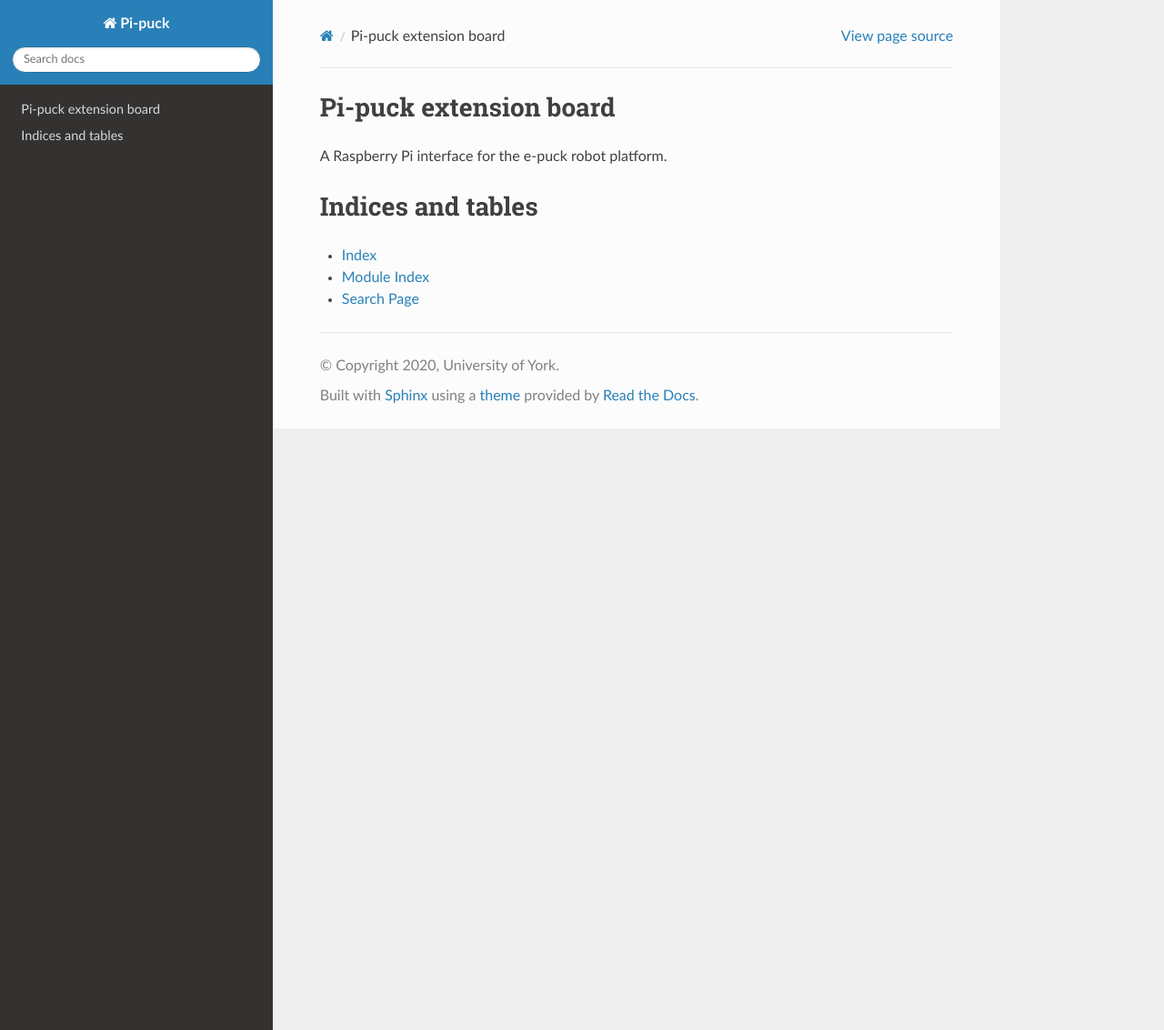
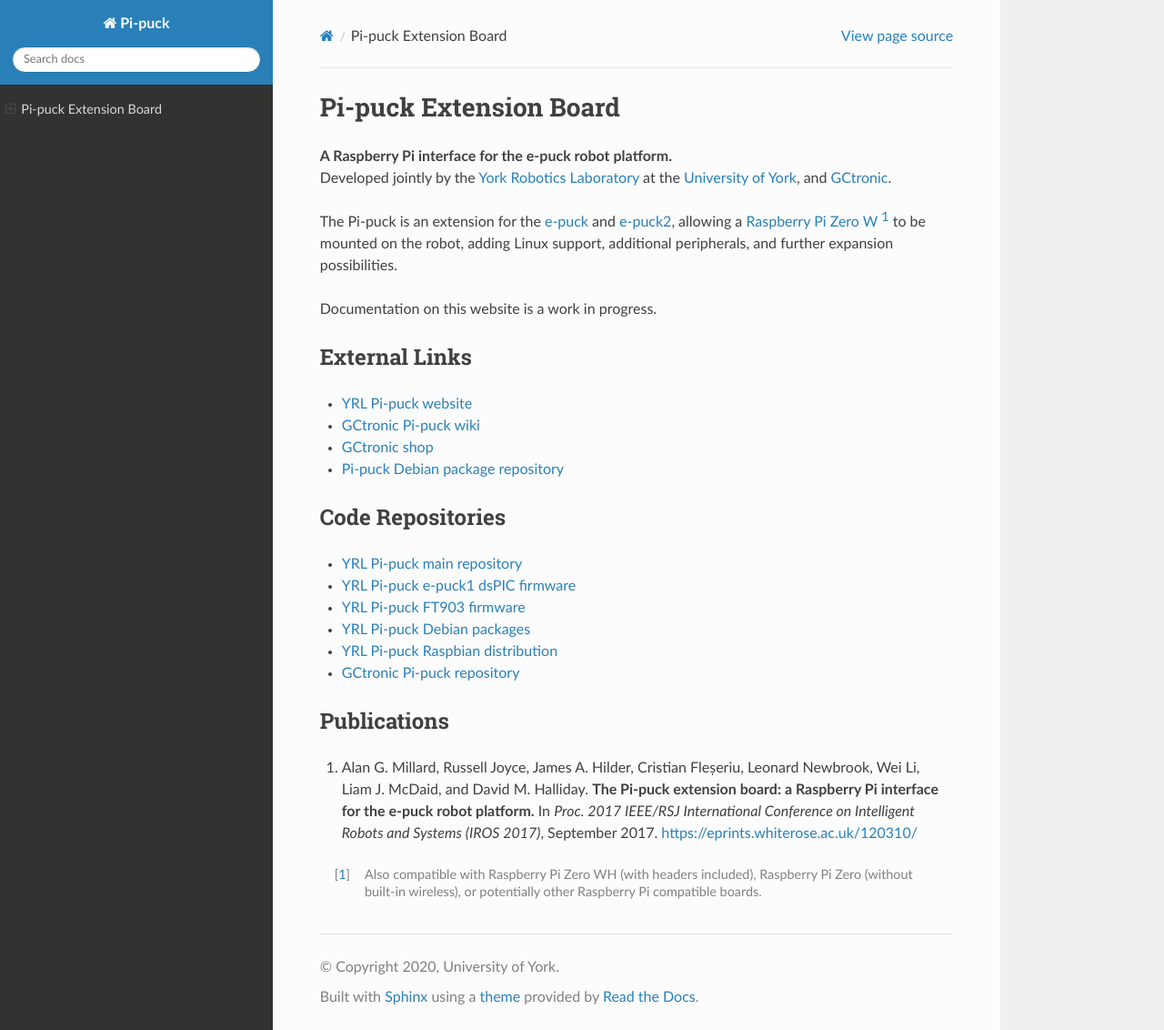
Before and after one commit to yorkrobotlab/pi-puck, a Sphinx documentation site: the page built from docs/index.rst, in a window 1280 px wide and 1132 px high. Shown: the whole window at 91% size. Built offline with Sphinx 7.4.7 and the Read the Docs theme 2.0.0, drawn with Linux system fonts in a browser that asks for light colours.

Commit message:
Added some basic info to the documentation index

```diff
--- a/docs/index.rst
+++ b/docs/index.rst
@@ -1,16 +1,52 @@
-Pi-puck extension board
-===================================
+***********************
+Pi-puck Extension Board
+***********************
 
 .. toctree::
-   :maxdepth: 2
+   :maxdepth: 1
    :caption: Contents:
 
-A Raspberry Pi interface for the e-puck robot platform.
+| **A Raspberry Pi interface for the e-puck robot platform.**
+| Developed jointly by the `York Robotics Laboratory`_ at the `University of York`_, and `GCtronic`_.
 
 
-Indices and tables
-==================
+The Pi-puck is an extension for the `e-puck`_ and `e-puck2`_, allowing a `Raspberry Pi Zero W`_ [#]_ to be mounted on the robot, adding Linux support, additional peripherals, and further expansion possibilities.
 
-* :ref:`genindex`
-* :ref:`modindex`
-* :ref:`search`
+Documentation on this website is a work in progress.
+
+
+External Links
+--------------
+
+- `YRL Pi-puck website <https://www.york.ac.uk/robot-lab/pi-puck/>`_
+- `GCtronic Pi-puck wiki <https://www.gctronic.com/doc/index.php?title=Pi-puck>`_
+- `GCtronic shop <https://www.gctronic.com/shop.php#e-puck%20extensions>`_
+- `Pi-puck Debian package repository <https://www.cs.york.ac.uk/pi-puck/>`_
+
+
+Code Repositories
+--------------
+
+- `YRL Pi-puck main repository <https://github.com/yorkrobotlab/pi-puck>`_
+- `YRL Pi-puck e-puck1 dsPIC firmware <https://github.com/yorkrobotlab/pi-puck-e-puck1>`_
+- `YRL Pi-puck FT903 firmware <https://github.com/yorkrobotlab/pi-puck-ft903>`_
+- `YRL Pi-puck Debian packages <https://github.com/yorkrobotlab/pi-puck-packages>`_
+- `YRL Pi-puck Raspbian distribution <https://github.com/yorkrobotlab/pi-gen>`_
+- `GCtronic Pi-puck repository <https://github.com/gctronic/Pi-puck>`_
+
+
+Publications
+------------
+
+1. Alan G. Millard, Russell Joyce, James A. Hilder, Cristian Fleșeriu, Leonard Newbrook, Wei Li, Liam J. McDaid, and David M. Halliday. **The Pi-puck extension board: a Raspberry Pi interface for the e-puck robot platform.** In *Proc. 2017 IEEE/RSJ International Conference on Intelligent Robots and Systems (IROS 2017)*, September 2017. https://eprints.whiterose.ac.uk/120310/
+
+
+.. [#] Also compatible with Raspberry Pi Zero WH (with headers included), Raspberry Pi Zero (without built-in wireless), or potentially other Raspberry Pi compatible boards.
+
+
+.. _York Robotics Laboratory: https://www.york.ac.uk/robot-lab/
+.. _University of York: https://www.york.ac.uk
+.. _GCtronic: https://www.gctronic.com
+.. _Raspberry Pi Zero W: https://www.raspberrypi.org/products/raspberry-pi-zero-w/
+.. _e-puck: https://www.gctronic.com/doc/index.php?title=E-Puck
+.. _e-puck2: https://www.gctronic.com/doc/index.php?title=e-puck2
```
Also changed, not shown: README.md (+2 -0 lines).
